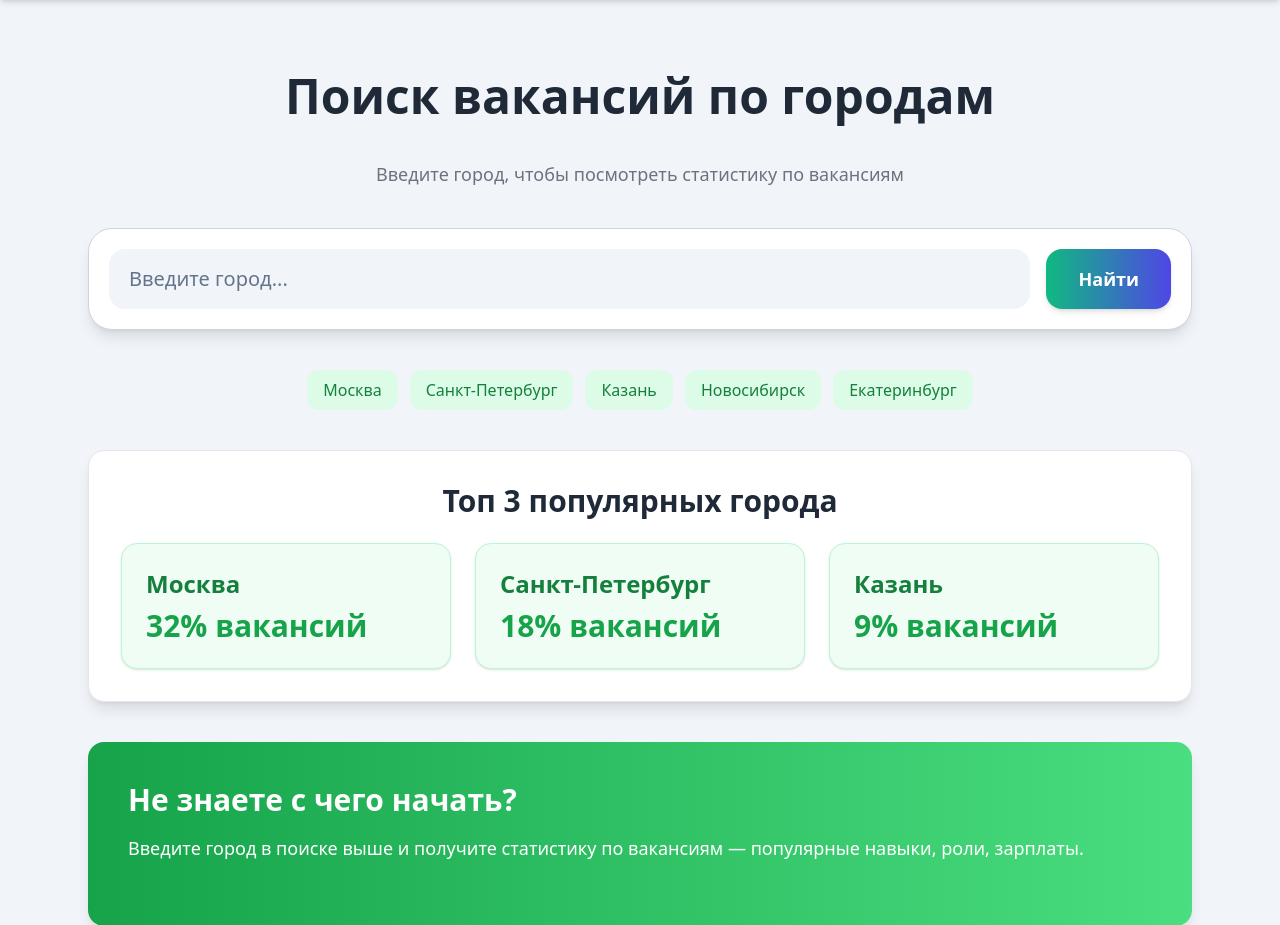
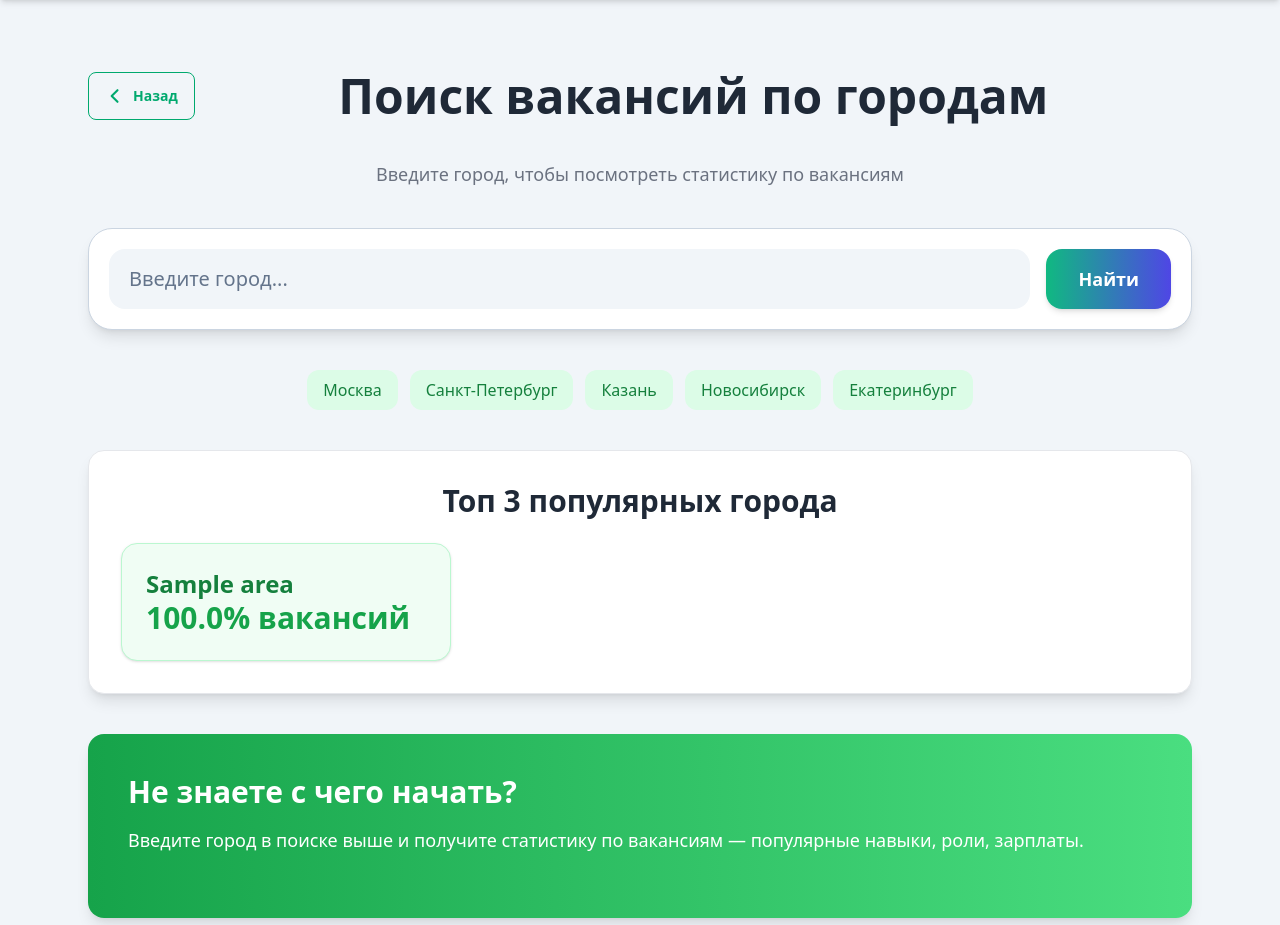
Before and after one commit to 4eLoBeK-001/HHParser, a Django app: page /cities/ in a window 1280 px wide. Shown: the part 76-1001 px from the top of the page. Run offline with Django 5.2, Linux system fonts and the light colour scheme; tables that the repository leaves empty hold one stand-in row (values such as "Sample post"); some libraries are stand-ins or nearby versions.

Commit message:
ui: improve headers and add back navigation
added information about three popular cities

```diff
--- a/hh_app/views.py
+++ b/hh_app/views.py
@@ -6,7 +6,7 @@ from django.db.models import Count, Avg, F, FloatField, IntegerField, When, Case
 from django.db.models.functions import Round, Cast
 
 from hh_app.models import Area, Employer, Experience, SearchQuery, Vacancy, WorkSchedule
-from hh_app.services.helpers import get_avg_salary, get_count_vacancies, get_professional_roles_statistics, get_skill_statistics, get_work_format_statistics
+from hh_app.services.helpers import add_percentage, get_avg_salary, get_count_vacancies, get_professional_roles_statistics, get_skill_statistics, get_work_format_statistics
 from hh_app.forms import CitySearch, SearchQueryForm
 
 # Create your views here.
@@ -84,6 +84,10 @@ def detail_statistics(request, search_query):
 
 
 def cities_statistics(request):
+    areas = Area.objects.values('name').annotate(count=Count('vacancies')).order_by('-count')[:3]
+    count_all_vacancies = Vacancy.objects.all().count()
+    stat = add_percentage(areas, count_all_vacancies)
+
     form = CitySearch()
     cities = None
     if request.method == 'POST':
@@ -115,11 +119,12 @@ def cities_statistics(request):
                             output_field=FloatField(),
                         )
                     ), output_field=IntegerField())
-                ).filter(name__contains=cd)
+                ).filter(name__icontains=cd)
             )
     context = {
         'form': form,
-        'cities': cities
+        'cities': cities,
+        'top_three_cities': stat,
     }
     return render(request, 'hh_app/cities.html', context)
 
--- a/templates/hh_app/cities.html
+++ b/templates/hh_app/cities.html
@@ -3,10 +3,40 @@
 
 <div id="content" class="max-w-6xl mx-auto mt-12 p-6 space-y-10">
 
-    <!-- Заголовок -->
-    <h1 class="text-center text-5xl font-extrabold mb-6 text-gray-800">
-        Поиск вакансий по городам
-    </h1>
+    <div class="grid grid-cols-[auto_1fr_auto] items-center mb-4">
+
+        <!-- Кнопка назад -->
+        <button
+            type="button"
+            onclick="window.history.back()"
+            class="btn btn-outline btn-success gap-2"
+            aria-label="Назад"
+        >
+            <svg
+                class="w-5 h-5"
+                fill="none"
+                stroke="currentColor"
+                stroke-width="2.5"
+                viewBox="0 0 24 24"
+            >
+                <path
+                    stroke-linecap="round"
+                    stroke-linejoin="round"
+                    d="M15 19l-7-7 7-7"
+                />
+            </svg>
+            Назад
+        </button>
+
+        <!-- Заголовок -->
+        <h1 class="text-center text-4xl md:text-5xl font-extrabold text-gray-800">
+            Поиск вакансий по городам
+        </h1>
+
+        <!-- Spacer (для симметрии) -->
+        <div></div>
+    </div>
+
 
     <p class="text-center text-gray-500 text-lg mb-10">
         Введите город, чтобы посмотреть статистику по вакансиям
@@ -42,11 +72,11 @@
 
     <!-- Быстрый поиск по городам -->
     <div class="flex flex-wrap justify-center gap-3 mt-6">
-        <a href="" class="bg-green-100 hover:bg-green-200 text-green-700 px-4 py-2 rounded-xl">Москва</a>
-        <a href="" class="bg-green-100 hover:bg-green-200 text-green-700 px-4 py-2 rounded-xl">Санкт-Петербург</a>
-        <a href="" class="bg-green-100 hover:bg-green-200 text-green-700 px-4 py-2 rounded-xl">Казань</a>
-        <a href="" class="bg-green-100 hover:bg-green-200 text-green-700 px-4 py-2 rounded-xl">Новосибирск</a>
-        <a href="" class="bg-green-100 hover:bg-green-200 text-green-700 px-4 py-2 rounded-xl">Екатеринбург</a>
+        <a href="{% url 'hh_app:city_statistics' 'Москва' %}" class="bg-green-100 hover:bg-green-200 text-green-700 px-4 py-2 rounded-xl">Москва</a>
+        <a href="{% url 'hh_app:city_statistics' 'Санкт-Петербург' %}" class="bg-green-100 hover:bg-green-200 text-green-700 px-4 py-2 rounded-xl">Санкт-Петербург</a>
+        <a href="{% url 'hh_app:city_statistics' 'Казань' %}" class="bg-green-100 hover:bg-green-200 text-green-700 px-4 py-2 rounded-xl">Казань</a>
+        <a href="{% url 'hh_app:city_statistics' 'Новосибирск' %}" class="bg-green-100 hover:bg-green-200 text-green-700 px-4 py-2 rounded-xl">Новосибирск</a>
+        <a href="{% url 'hh_app:city_statistics' 'Екатеринбург' %}" class="bg-green-100 hover:bg-green-200 text-green-700 px-4 py-2 rounded-xl">Екатеринбург</a>
     </div>
 
     <!-- Блок популярных городов -->
@@ -58,24 +88,13 @@
 
         <div class="grid grid-cols-1 md:grid-cols-3 gap-6">
 
-            <!-- ЗАМЕНИТЬ НА ЦИКЛ -->
-            <!-- Город 1 -->
-            <div class="p-6 bg-green-50 rounded-2xl border border-green-200 shadow hover:shadow-lg transition">
-                <h3 class="text-2xl font-bold text-green-700 mb-2">Москва</h3>
-                <p class="text-3xl font-bold text-green-600">32% вакансий</p>
-            </div>
-
-            <!-- Город 2 -->
-            <div class="p-6 bg-green-50 rounded-2xl border border-green-200 shadow hover:shadow-lg transition">
-                <h3 class="text-2xl font-bold text-green-700 mb-2">Санкт-Петербург</h3>
-                <p class="text-3xl font-bold text-green-600">18% вакансий</p>
-            </div>
-
-            <!-- Город 3 -->
-            <div class="p-6 bg-green-50 rounded-2xl border border-green-200 shadow hover:shadow-lg transition">
-                <h3 class="text-2xl font-bold text-green-700 mb-2">Казань</h3>
-                <p class="text-3xl font-bold text-green-600">9% вакансий</p>
-            </div>
+            {% for city in top_three_cities %}
+                <!-- Город -->
+                <div class="p-6 bg-green-50 rounded-2xl border border-green-200 shadow hover:shadow-lg transition">
+                    <a href="{% url 'hh_app:city_statistics' city.name %}" class="text-2xl font-bold text-green-700">{{ city.name }}</a>
+                    <p class="text-3xl font-bold text-green-600">{{ city.percent }}% вакансий</p>
+                </div>
+            {% endfor %}
 
         </div>
 
@@ -103,7 +122,7 @@
                     </span>
                 </p>
 
-                <a href=""
+                <a href="{% url 'hh_app:city_statistics' city.name %}"
                 class="inline-block px-6 py-3 bg-green-600 text-white rounded-xl font-semibold hover:bg-green-700 transition">
                     Подробнее
                 </a>
```
Also changed, not shown: templates/hh_app/city.html (+33 -3 lines), templates/hh_app/employer.html (+29 -0 lines), templates/hh_app/employers.html (+32 -4 lines).
